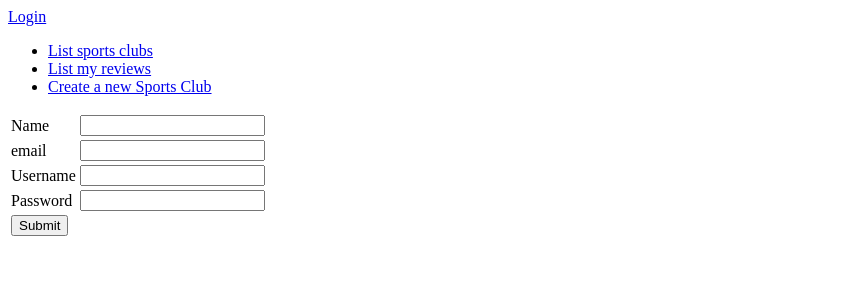
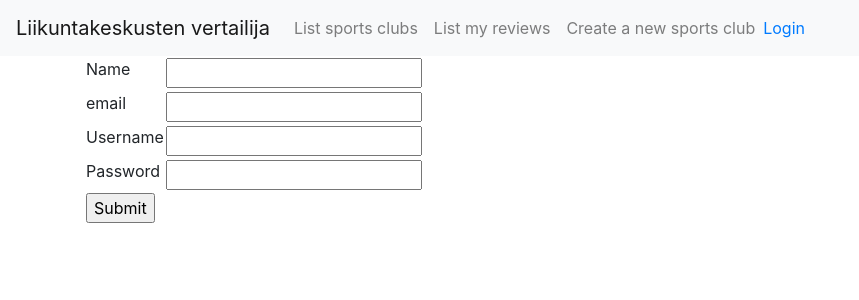
Before and after one commit to chipfrog/Liikuntakeskusten_vertailija, a Flask app: page /auth/create_user in a window 1280 px wide. Shown: the top 300 px of the page, without its empty margins (0-859 px from the left). Run offline with Flask 2, Linux system fonts and the light colour scheme; some libraries are stand-ins or nearby versions.

Commit message:
Otettu tyylitelty ulkoasu käyttöön

```diff
--- a/application/templates/layout.html
+++ b/application/templates/layout.html
@@ -3,29 +3,44 @@
   <head>
     <meta charset="utf-8">
     <title>Liikuntakeskusten vertailija</title>
+    <link rel="stylesheet" href="https://maxcdn.bootstrapcdn.com/bootstrap/4.0.0/css/bootstrap.min.css" integrity="sha384-Gn5384xqQ1aoWXA+058RXPxPg6fy4IWvTNh0E263XmFcJlSAwiGgFAW/dAiS6JXm" crossorigin="anonymous">
   </head>
-
   <body>
+    <nav class="navbar navbar-expand-lg navbar-light bg-light">
+      <a class="navbar-brand" href="#">Liikuntakeskusten vertailija</a>
+      <button class="navbar-toggler" type="button" data-toggle="collapse" data-target="#navbarNav" aria-controls="navbarNav" aria-expanded="false" aria-label="Toggle navigation">
+        <span class="navbar-toggler-icon"></span>
+      </button>
+      <div class="collapse navbar-collapse" id="navbarNav">
+        <ul class="navbar-nav">
+          <li class="nav-item">
+            <a class="nav-link" href="{{ url_for('clubs_index') }}">List sports clubs</a>
+          </li>
+          <li class="nav-item">
+            <a class="nav-link" href="{{ url_for('reviews_index') }}">List my reviews</a>
+          </li>
+          <li class="nav-item">
+            <a class="nav-link" href="{{ url_for('clubs_create') }}">Create a new sports club</a>
+          </li>
+        </ul>
+        <div class="form-inline mt-2 mt-md-0">
           {% if current_user .is_authenticated %}
-    <p>
-      Logged in as {{ current_user.username }}. <a href="{{ url_for('auth_logout') }}">Logout</a>
-    </p>
+          <a href="{{ url_for('auth_logout') }}">Logged in as {{ current_user.username }} --Logout</a>
           {% else %}
           <a href="{{ url_for('auth_login') }}">Login</a>
           {% endif %}
-
-    <ul>
-      <li><a href="{{ url_for('clubs_index') }}">List sports clubs</a></li>
-      <li><a href="{{ url_for('reviews_index') }}">List my reviews</a></li>
-      <li><a href="{{ url_for('clubs_create') }}">Create a new Sports Club</a></li>
-    </ul>
-  </body>
-
-  <body>
+        </div>
+      </div>
+    </nav>
+    <main role="main" class="container">
       {% block body %}
         <p>
           Content.
         </p>
       {% endblock %}
+    </main>
+    <script src="https://code.jquery.com/jquery-3.2.1.slim.min.js" integrity="sha384-KJ3o2DKtIkvYIK3UENzmM7KCkRr/rE9/Qpg6aAZGJwFDMVNA/GpGFF93hXpG5KkN" crossorigin="anonymous"></script>
+    <script src="https://cdnjs.cloudflare.com/ajax/libs/popper.js/1.12.9/umd/popper.min.js" integrity="sha384-ApNbgh9B+Y1QKtv3Rn7W3mgPxhU9K/ScQsAP7hUibX39j7fakFPskvXusvfa0b4Q" crossorigin="anonymous"></script>
+    <script src="https://maxcdn.bootstrapcdn.com/bootstrap/4.0.0/js/bootstrap.min.js" integrity="sha384-JZR6Spejh4U02d8jOt6vLEHfe/JQGiRRSQQxSfFWpi1MquVdAyjUar5+76PVCmYl" crossorigin="anonymous"></script>
   </body>
 </html>
```
Also changed, not shown: application/clubs/views.py (line endings or trailing spaces). Lines whose indentation alone changed are shown as unchanged.
